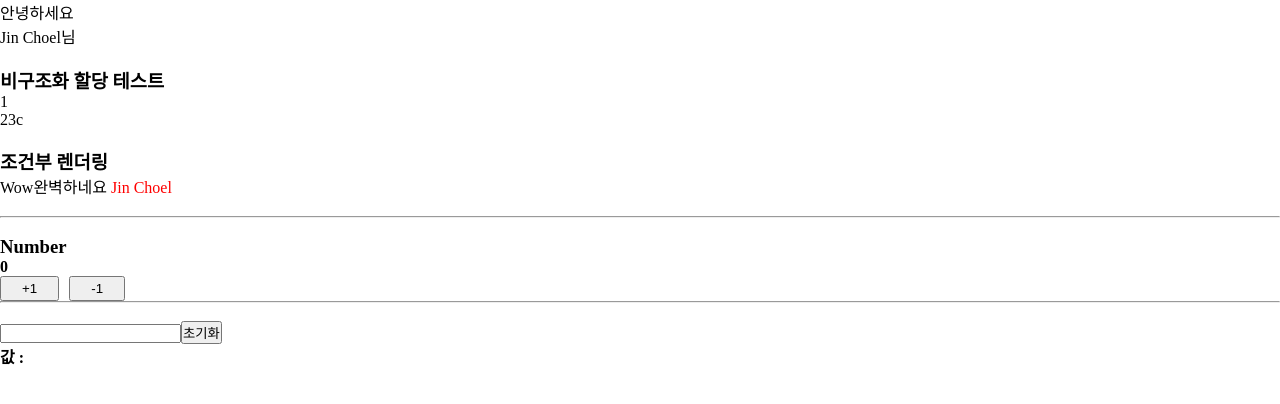
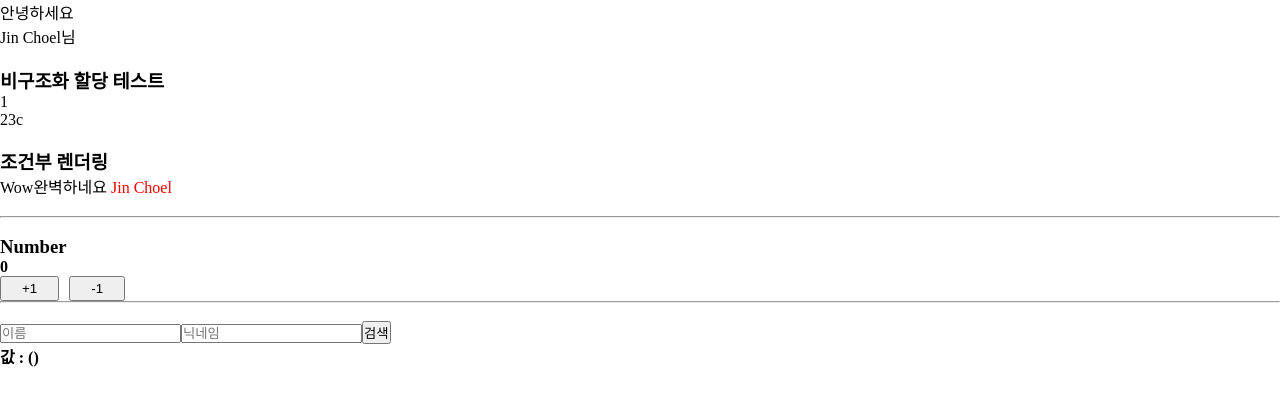
Before and after one commit to GyuHyunA/react-log, a React (Create React App) app: page / in a window 1280 px wide. Shown: the top 404 px of the page. Built offline with nearby package versions, Linux system fonts and the light colour scheme.

Commit message:
여러개 input 관리

```diff
--- a/src/components/input/inputSample.jsx
+++ b/src/components/input/inputSample.jsx
@@ -1,16 +1,33 @@
 import React, { useState } from "react";
 
 const InputSample = () => {
-  const [text, setText] = useState("");
+  const [input, setInput] = useState({
+    name: "",
+    nickname: "",
+  });
+  const { name, nickname } = input;
+
   const onChange = (e) => {
-    setText(e.target.value);
+    const { value, name } = e.target;
+    setInput({
+      ...input,
+      [name]: value,
+    });
+  };
+  const onReset = () => {
+    setInput({
+      name: "",
+      nickname: "",
+    });
   };
   return (
     <>
-      <input type="text" onChange={onChange}/>
-      <button>초기화</button>
+      <input name="name" type="text" placeholder="이름" onChange={onChange} />
+      <input name="nickname" type="text" placeholder="닉네임" onChange={onChange} />
+      <button onClick={onReset}>검색</button>
       <div>
-        <b>값 : {text} </b>
+        <b>값 : </b>
+        <b>{name}({nickname})</b>
       </div>
     </>
   );
```
